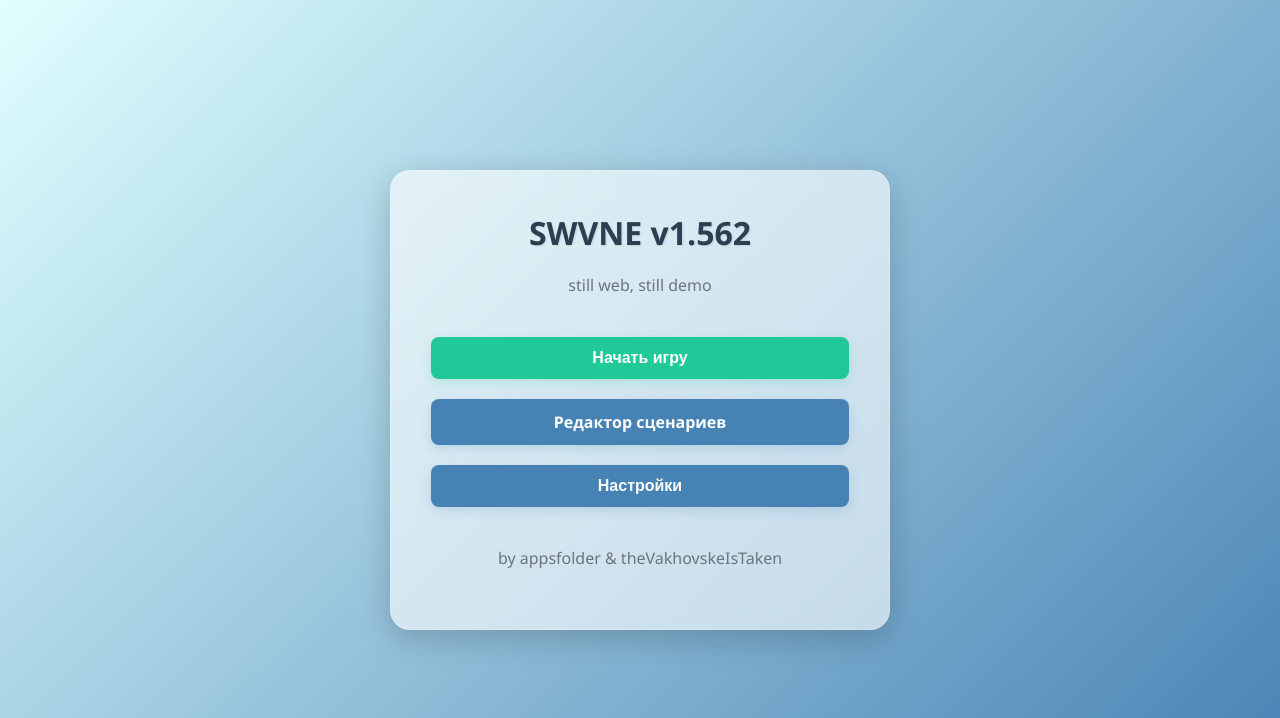
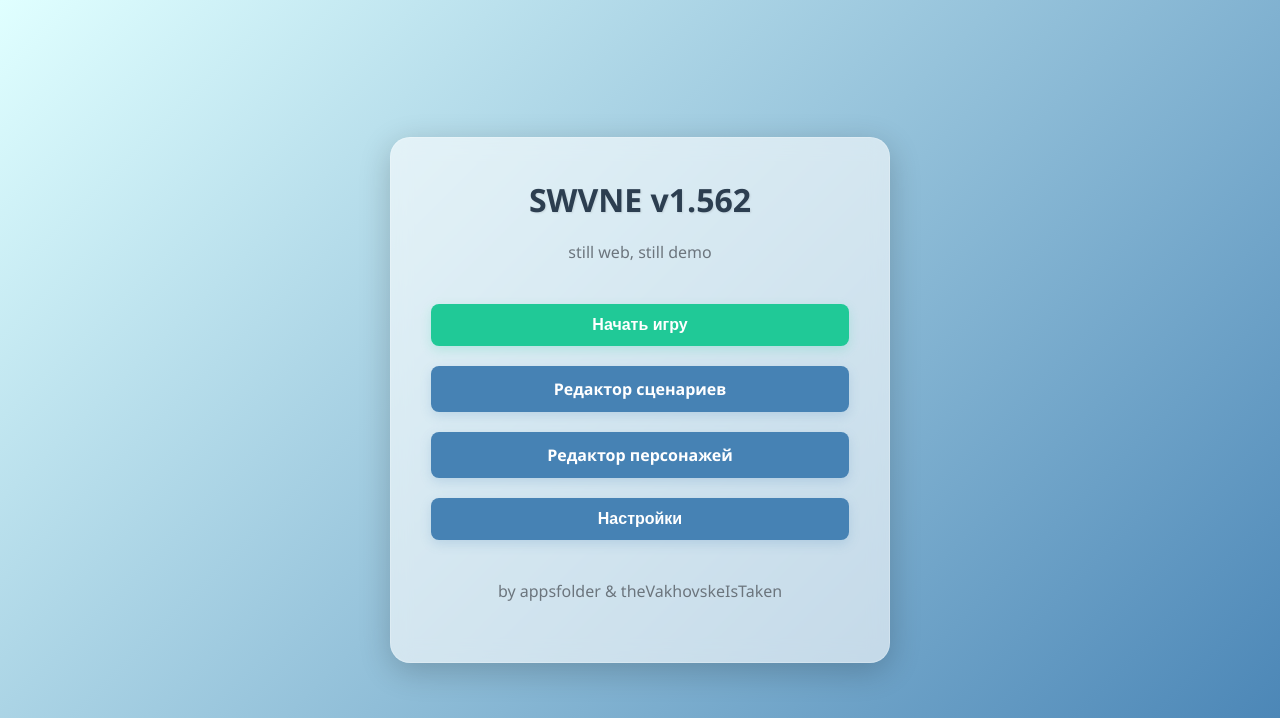
Before and after one commit to appsfolder/SWVNE, a Flask app: page / in a window 1280 px wide. Shown: the top 718 px of the page. Run offline with Flask 3, Linux system fonts and the light colour scheme.

Commit message:
added Character Creator button

```diff
--- a/templates/game.html
+++ b/templates/game.html
@@ -17,6 +17,7 @@
                 <div class="menu-buttons">
                     <button class="btn btn--primary menu-btn" onclick="showScenarioSelection()">Начать игру</button>
                     <a href="/scenario-creator" class="btn btn--secondary menu-btn">Редактор сценариев</a>
+                    <a href="/character-creator" class="btn btn--secondary menu-btn">Редактор персонажей</a>
                     <button class="btn btn--secondary menu-btn" onclick="showSettings()">Настройки</button>
                 </div>
                 <div class="game-info">
```
